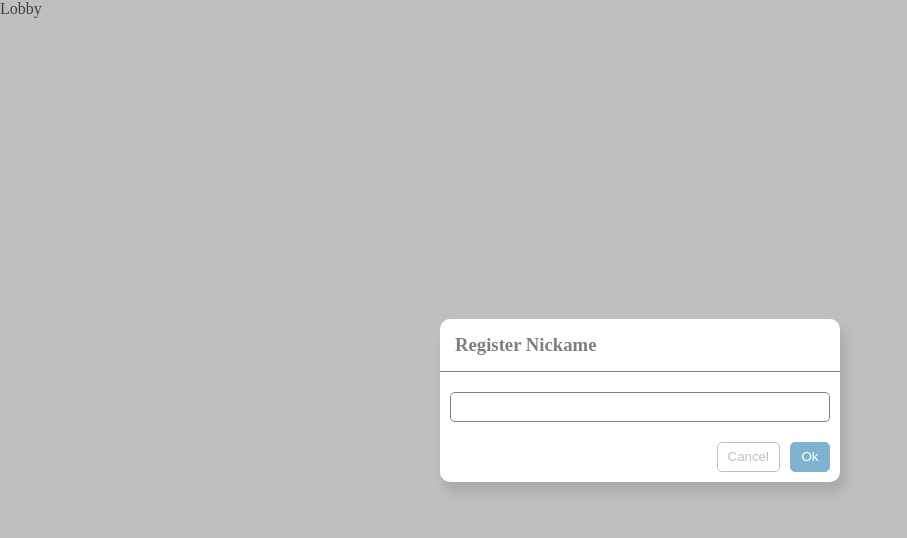
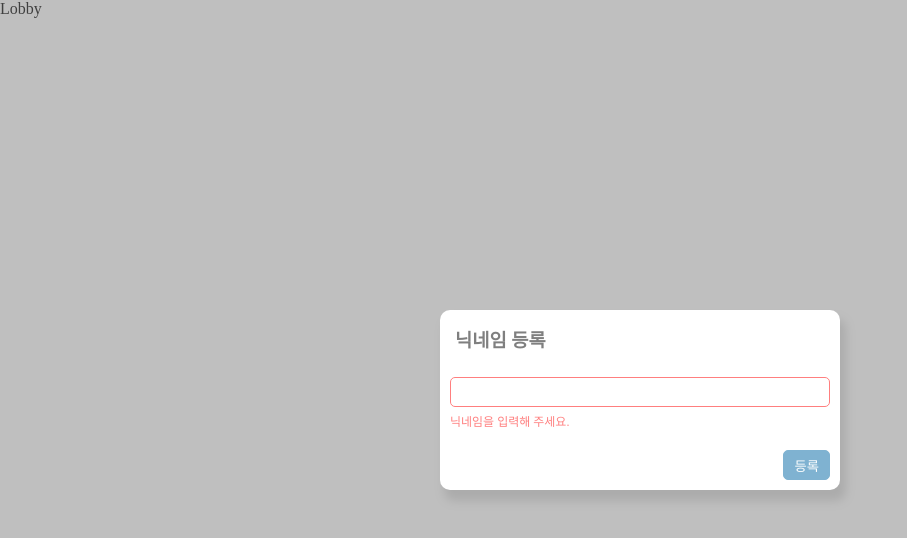
Before and after one commit to hyeonhb/toygame, a Vue app: page / in a window 1280 px wide. Shown: the top 538 px of the page, without its empty margins (0-907 px from the left). Built offline with nearby package versions, Linux system fonts and the light colour scheme.

Commit message:
feat: 기초 페이지들 작업 및 라우팅

```diff
--- a/src/App.vue
+++ b/src/App.vue
@@ -1,13 +1,13 @@
 <template>
-  <the-lobby />
+  <router-view />
 </template>
 
 <script>
-import TheLobby from './views/TheLobby.vue';
+// import TheLobby from './views/TheLobby.vue';
 
-export default {
-  components: {
-    TheLobby,
-  },
-}
+// export default {
+//   components: {
+//     TheLobby,
+//   },
+// }
 </script>
--- a/src/components/input/BaseInput.vue
+++ b/src/components/input/BaseInput.vue
@@ -65,5 +65,7 @@ export default {
 }
 .error-message {
   color: red;
+  margin-top: 5px;
+  font-size: 12px;
 }
 </style>
--- a/src/components/popup/BasePopup.vue
+++ b/src/components/popup/BasePopup.vue
@@ -48,9 +48,9 @@ export default {
 	box-shadow: 5px 10px 10px 1px rgba(0,0,0,.3)
 }
 .popup-header {
-	border-bottom: 1px solid black;
+	/* border-bottom: 1px solid black; */
 	padding: 10px;
-	margin-bottom: 10px;
+	/* margin-bottom: 10px; */
 }
 .header-title {
 	padding: 5px;
--- a/src/components/popup/ThePopupRegisterName.vue
+++ b/src/components/popup/ThePopupRegisterName.vue
@@ -1,11 +1,11 @@
 <template>
-	<base-popup header-title="Register Nickame">
+	<base-popup :header-title="`닉네임 ${this.actionType}`">
 		<template v-slot:popup-body>
 			<base-input :max-length="20" :error-message="nicknameErrMsg" @update-value="updateNickname" />
 		</template>
 		<template v-slot:popup-foot>
-			<button type="button" class="btn-basic btn-cancel" @click="closePopup">Cancel</button>
-			<button type="button" class="btn-basic btn-highlight" @click="postNickname">Ok</button>
+			<!-- <button type="button" class="btn-basic btn-cancel" @click="closePopup">Cancel</button> -->
+			<button type="button" class="btn-basic btn-highlight" @click="postNickname">{{ this.actionType }}</button>
 		</template>
 	</base-popup>
 </template>
@@ -16,11 +16,21 @@ import BaseInput from '../input/BaseInput.vue';
 
 export default {
   components: {BasePopup, BaseInput},
+	props: {
+		isEdit: {
+			type: Boolean,
+			default: true,
+		}
+	},
 	data() {
 		return {
 			nicknameErrMsg: '',
 			nickname: '',
+			actionType: this.isEdit ? '수정' : '등록',
 		}
+	},
+	created() {
+		this.updateNickname('');
 	},
 	methods: {
 		updateNickname(txt) {
@@ -28,16 +38,16 @@ export default {
 			this.nicknameErrMsg = this.getErrorMessage(txt);
 		},
 		getErrorMessage(name) {
-			return name === '' ? 'This is required.' : '';
+			return name === '' ? '닉네임을 입력해 주세요.' : '';
 		},
 		closePopup() {
 			this.$emit('closePopup');
 		},
 		postNickname() {
-			if (this.getErrorMessage(this.nickname) === '') {
-				// TODO: do post nickname
-				console.log(this.nickname);
-			}
+			const isVerified = this.getErrorMessage(this.nickname) === '';
+			if (!isVerified) return false;
+
+			// TODO API: post, register nickname
 			this.closePopup();
 		}
 	}
--- a/src/router/index.js
+++ b/src/router/index.js
@@ -1,9 +1,24 @@
+// routers
 import { createWebHistory, createRouter } from 'vue-router';
+// components
+import The404Page from '@/views/The404Page.vue';
+import TheLobby from '@/views/TheLobby.vue';
 
 const routes = [
 	{
+		path: '/:catchAll(.*)',
+		name: '404Page',
+		component: The404Page,
+	},
+	{
+		path: '/',
+		name: 'home',
+		component: TheLobby,
+	},
+	{
 		path: '/lobby',
-		component: () => import('@/views/TheLobby.vue'),
+		name: 'lobby',
+		component: TheLobby,
 	}
 ];
 
--- /dev/null
+++ b/src/views/The404Page.vue
@@ -0,0 +1,5 @@
+<template>
+    <section>
+        존재하지 않는 페이지입니다.
+    </section>
+</template>
--- a/src/views/TheLobby.vue
+++ b/src/views/TheLobby.vue
@@ -1,7 +1,7 @@
 <template>
 	<section aria-roledescription="Lobby">
 		<div>Lobby</div>
-		<the-popup-register-name v-if="isOpenPopup" @closePopup="closePopup" />
+		<the-popup-register-name v-if="isOpenPopup" :is-edit="false" @closePopup="closePopup" />
 	</section>
 </template>
 
```
Also changed, not shown: src/main.js (+6 -1 lines).
